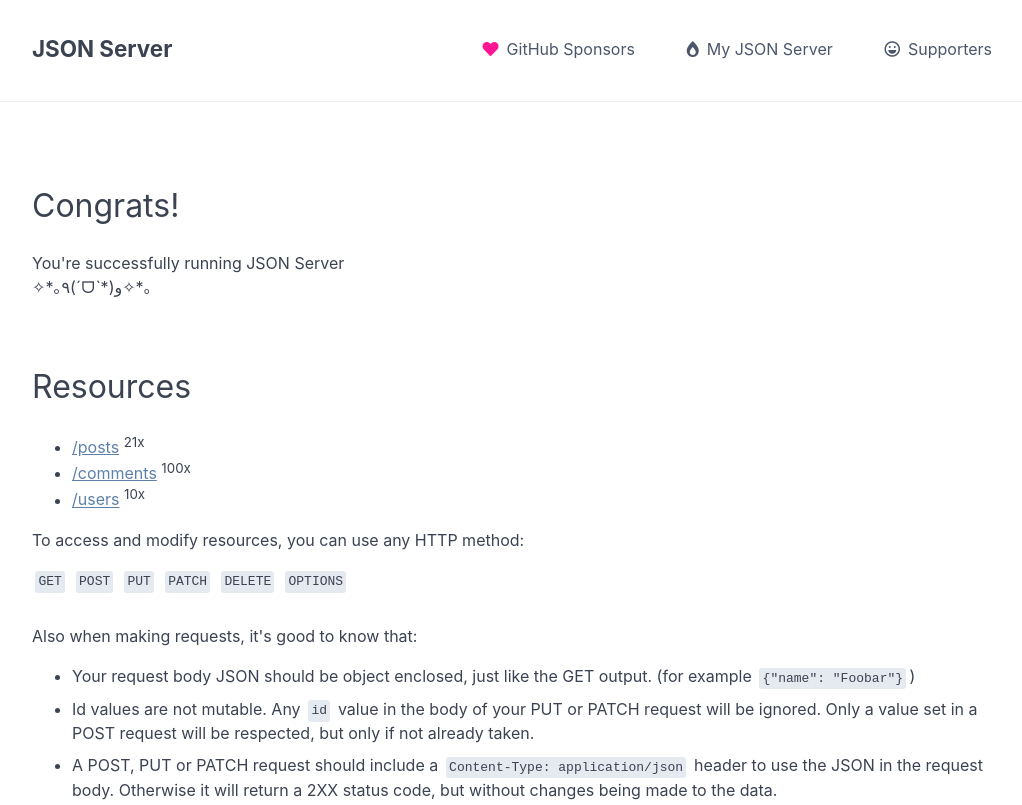
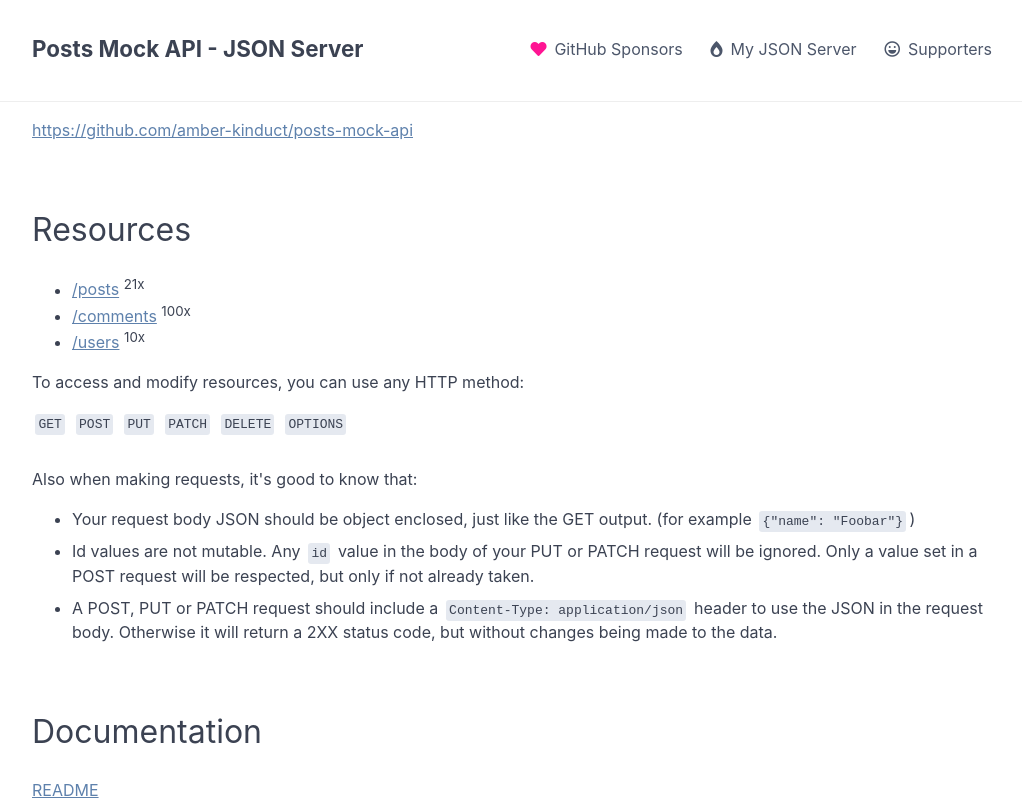
Before and after one commit to kinduct/posts-mock-api, a website: page public/index.html in a window 1280 px wide. Shown: the top 805 px of the page, without its empty margins (128-1150 px from the left). Drawn offline with Linux system fonts and the light colour scheme.

Commit message:
Update README and info page

```diff
--- a/public/index.html
+++ b/public/index.html
@@ -13,7 +13,7 @@
       <nav>
         <ul>
           <li class="title">
-            JSON Server
+            Posts Mock API - JSON Server
           </li>
           <li>
             <a href="https://github.com/users/typicode/sponsorship">
@@ -36,12 +36,7 @@
   </header>
   <main>
     <div class="container">
-      <h1>Congrats!</h1>
-      <p>
-        You're successfully running JSON Server
-        <br>
-        ✧*｡٩(ˊᗜˋ*)و✧*｡
-      </p>
+      <a href="https://github.com/amber-kinduct/posts-mock-api">https://github.com/amber-kinduct/posts-mock-api</a>
 
       <div id="resources">
         <div>
```
Also changed, not shown: README.md.
